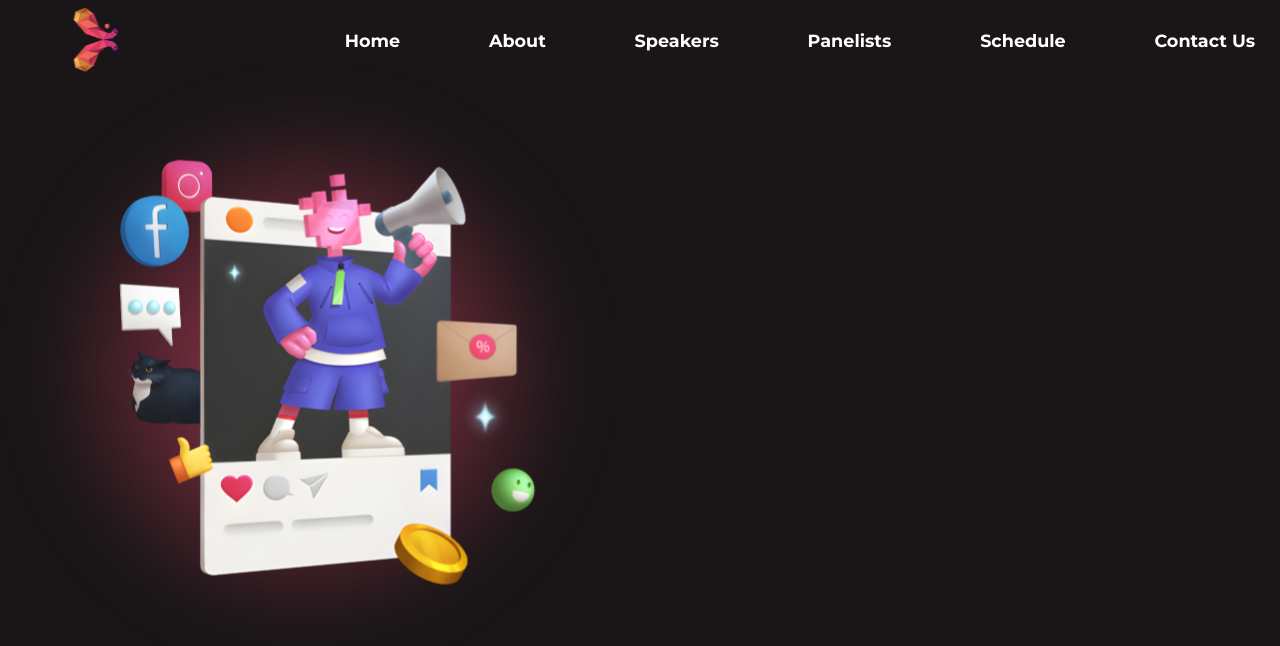
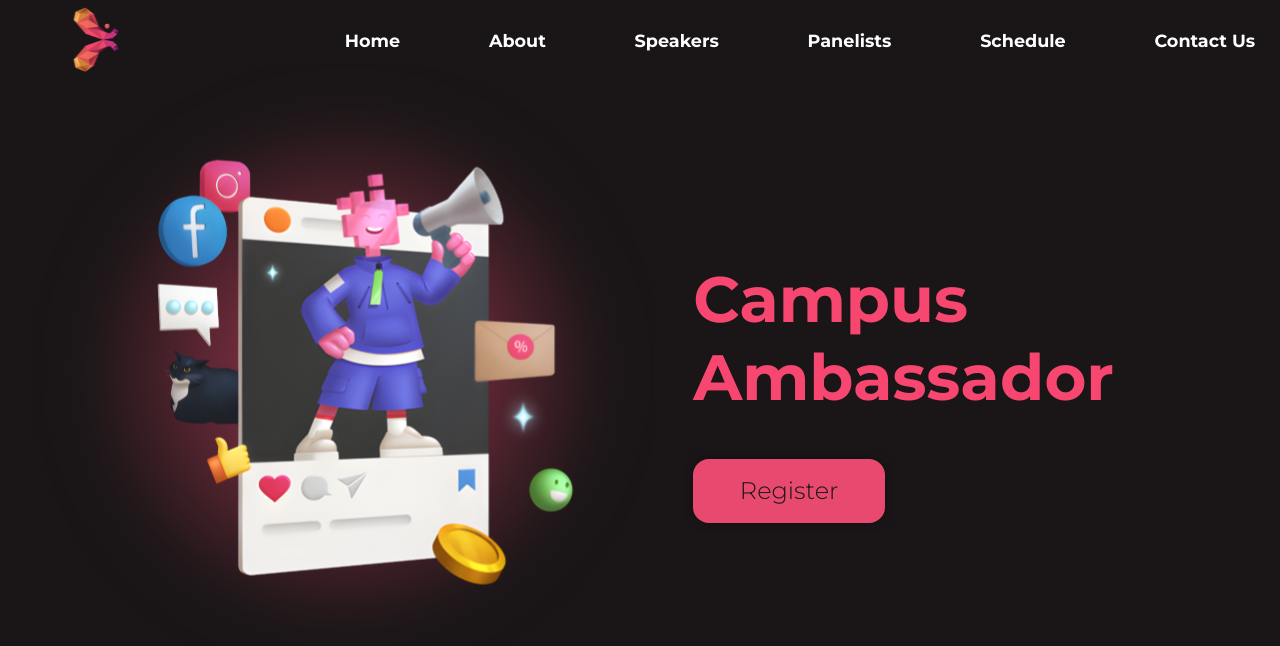
Before and after one commit to Excel2023Web/excelerate-2023, a React (Create React App) app: page / in a window 1280 px wide. Shown: the top 646 px of the page. Built offline with nearby package versions, Linux system fonts and the light colour scheme.

Commit message:
home page  almost

```diff
--- a/src/components/Landing/Landing.css
+++ b/src/components/Landing/Landing.css
@@ -1,4 +1,35 @@
 .landing__container {
-    width: 50%;
+    width: 90%;
+    display: flex;
     margin-top: 4rem;
+    justify-content: space-evenly;
+    align-items: center;
 }
+
+.landing__left__section {
+    display: flex;
+    justify-content: center;
+    align-items: center;
+}
+
+.landing__right__section {
+    color: #F74670;
+    font-size: 2rem;
+    font-family: var(--primary-font);
+}
+
+.landing__reg__button {
+    font-family: 'courier new';
+    color: #191617 !important;
+    border-radius: 1rem;
+    background: #E8496F;
+    border: none;
+    outline: none;
+    box-shadow: rgba(0, 0, 0, 0.35) 0px 0px 10px;
+    width: 12rem;
+    height: 4rem;
+    text-align: center;
+    font-size: 1.5rem;
+    font-family: var(--primary-font);
+    font-weight: thick;
+}
--- a/src/components/Landing/Landing.js
+++ b/src/components/Landing/Landing.js
@@ -9,10 +9,10 @@ function Landing() {
         </div>
         <div className="landing__right__section">
             <div className="landing__right__top">
-
+                <h1>Campus<br/>Ambassador</h1>
             </div>
             <div className="landing__right__bottom">
-
+                <button className='landing__reg__button'>Register</button>
             </div>
         </div>
     </div>
--- a/src/components/Navbar/Navbar.css
+++ b/src/components/Navbar/Navbar.css
@@ -38,7 +38,7 @@
 }
 
 .nav_title {
-    font-family: monserrat;
+    font-family: var(--primary-font);
     font-size: 1.75rem;
     font-weight: 500;
     color: white;
--- a/src/index.css
+++ b/src/index.css
@@ -1,3 +1,4 @@
+@import url('https://fonts.googleapis.com/css2?family=Montserrat:wght@100;300;700;800;900&display=swap');
 body {
     margin: 0;
     font-family: -apple-system, BlinkMacSystemFont, 'Segoe UI', 'Roboto', 'Oxygen', 'Ubuntu', 'Cantarell', 'Fira Sans', 'Droid Sans', 'Helvetica Neue', sans-serif;
@@ -12,7 +13,7 @@ body {
 /* #ad5389 */
 
 code {
-    font-family: source-code-pro, Menlo, Monaco, Consolas, 'Courier New', monospace;
+    font-family: var(--primary-font)
 }
 
  :root {
@@ -23,5 +24,5 @@ code {
       #3c1053 100%
     ); */
     --themeColour: #AA076B;
-    --primary-font: "Karla", sans-serif;
+    --primary-font: "Montserrat", sans-serif;
 }
```
